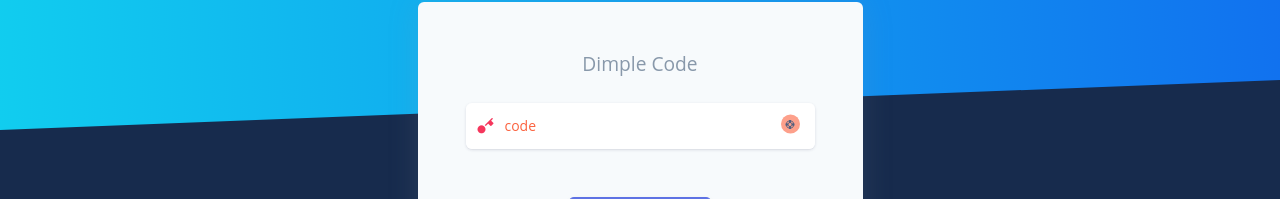
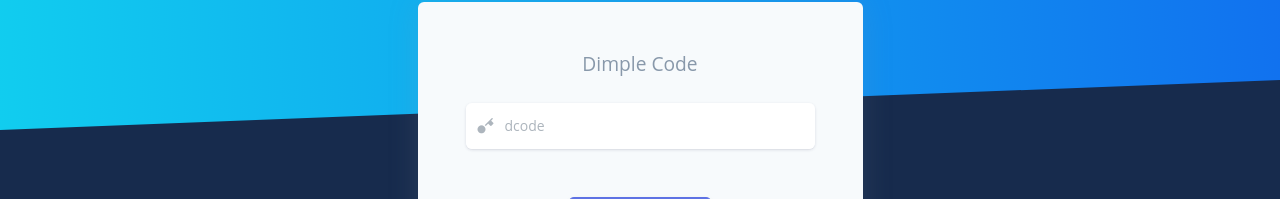
Before and after one commit to krkrishnaraj11/dimpleme, a React (Create React App) app: page /auth/login in a window 1280 px wide. Shown: the part 126-325 px from the top of the page. Built offline with nearby package versions, Linux system fonts and the light colour scheme.

Commit message:
updated dcode validation

```diff
--- a/src/pages/login.jsx
+++ b/src/pages/login.jsx
@@ -51,13 +51,41 @@ class Login extends React.Component {
 
   handleChange(e) {
     const { type, value } = e.target;
-    this.setState({ [type]: value });
-    if(e.target.value == "" || e.target.type == "email" && !emailregex.test(e.target.value)) {
-      this.setState({ [type + "State"]: "invalid"})
+    if(e.target.placeholder == "dcode" ){
+      this.setState({ dcode: e.target.value })
     }
     else{
-      this.setState({ [type + "State"]: "valid"})
+      this.setState({ [type]: value });
     }
+
+    if(e.target.value == "" || e.target.type == "email" && !emailregex.test(e.target.value)) {
+      if(e.target.placeholder == "dcode" ){
+        this.setState({ dcodeState: "invalid"})
+      }
+      else
+        this.setState({ [type + "State"]: "invalid"})
+    }
+    else{
+      if(e.target.placeholder == "dcode" ){
+        this.setState({ dcodeState: "valid"})
+      }
+      else
+        this.setState({ [type + "State"]: "valid"})
+    }
+}
+
+handleDcode(e){
+  e.preventDefault();
+  const {dcode, dcodeState} = this.state;
+
+  if(dcode == ''){
+    this.setState({ focusedDcode: true })
+    this.setState(dcode == "" ? { dcodeState: "invalid"} : {dcodeState: "valid"})
+  }
+
+  else{
+    console.log(dcodeState, dcode );
+  }
 }
 
 handleSubmit(e) {
@@ -68,7 +96,6 @@ handleSubmit(e) {
     this.setState({ focusedEmail: true , focusedPassword: true })
     this.setState( email == "" ? { emailState: "invalid"} : {passwordState: "invalid"})
     this.setState( password == "" ? { passwordState: "invalid"} : {emailState: "invalid"})
-    console.log(this.state)
   }
   else{
     this.setState({ submitted: true });
@@ -161,21 +188,51 @@ responseGoogle = (response) => {
               <div className="text-center text-muted mb-4">
                 <big>Dimple Code</big>
               </div>
-              <Form role="form">
-                <FormGroup className="mb-3 has-danger">
-                  <InputGroup className="input-group-alternative is-valid">
+              <Form role="form" onSubmit={(e) => this.handleDcode(e)}>
+                <FormGroup
+                  className={classnames(
+                    "mb-3",
+                    { focused: this.state.focusedDcode },
+                    { "has-danger": this.state.dcodeState === "invalid" },
+                    { "has-success": this.state.dcodeState === "valid" }
+                  )}
+                >
+                  <InputGroup
+                    className={classnames("input-group-merge input-group-alternative", {
+                      "is-invalid": this.state.dcodeState === "invalid"
+                    })}
+                  >
                     <InputGroupAddon addonType="prepend">
                       <InputGroupText>
-                        <i className="ni ni-key-25 text-danger" />
+                        <i
+                          className={classnames(
+                            "ni ni-key-25",
+                            { "text-danger": this.state.dcodeState === "invalid" },
+                            { "text-success": this.state.dcodeState === "valid" }
+                          )}
+                         />
                       </InputGroupText>
                     </InputGroupAddon>
-                    <Input placeholder="code" type="code" autoComplete="new-code" value={dcode} onChange={(e) => this.handleChange(e)}/>
+                    <Input
+                      placeholder="dcode"
+                      type="dcode"
+                      autoComplete="new-dcode"
+                      className={classnames(
+                        { "text-danger": this.state.dcodeState === "invalid" },
+                        { "text-success": this.state.dcodeState === "valid" }
+                      )}
+                      value={dcode}
+                      onChange={(e) => this.handleChange(e)}
+                      onFocus={() => this.setState({ focusedDcode: true })}
+                      onBlur={() => this.setState({ focusedDcode: false })}
+                    />
                   </InputGroup>
+                  <div className="invalid-feedback">Please enter the dimple code.</div>
                 </FormGroup>
                 <FormGroup>
                 </FormGroup>
                 <div className="text-center">
-                  <Button className="my-4" color="primary" type="button">
+                  <Button className="my-4" color="primary" type="submit">
                     Start Dimpling
                   </Button>
                 </div>
```
